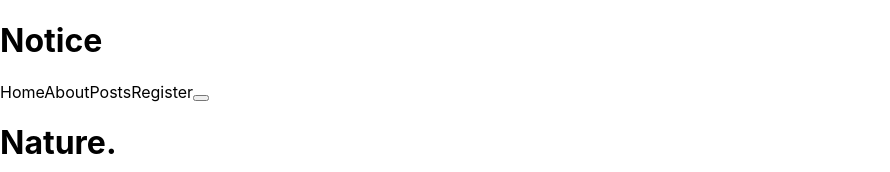
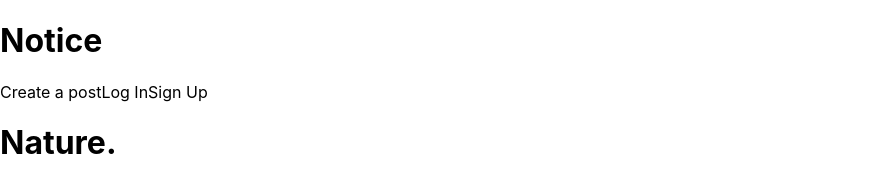
Before and after one commit to deendevelopers/team7March2021, a Next.js app in the folder h4h-team7-web/: page / in a window 1280 px wide. Shown: the top 172 px of the page, without its empty margins (0-890 px from the left). Built offline with nearby package versions, Linux system fonts and the light colour scheme.

Commit message:
header of landing page complete

```diff
--- a/h4h-team7-web/components/header/header.component.tsx
+++ b/h4h-team7-web/components/header/header.component.tsx
@@ -3,10 +3,10 @@ import { Title } from "..";
 import Link from "next/link";
 
 
-const NavItem = (props: PropsWithChildren<{href?:string}>) => {
+const NavItem = (props: PropsWithChildren<{href?:string, className?:string}>) => {
   return (
     <Link href={props.href || ""}>
-      <span className="hidden xl:block font-abhaya-libre uppercase text-gray-800 tracking-wider px-4 xl:px-8 py-2 text-lg hover:underline">
+      <span className={`hidden xl:block font-abhaya-libre sentencecase text-gray-800 tracking-wider px-4 xl:px-8 py-2 text-md hover:underline ${props.className}`}>
         {props.children}
       </span>
     </Link>
@@ -16,19 +16,18 @@ const NavItem = (props: PropsWithChildren<{href?:string}>) => {
 export const Header = () => {
   return (
     <header className="h-24 sm:h-32 flex items-center top-0 right-0 z-20">
-      <div className="container mx-auto px-6 sm:px-12 flex items-center justify-end">
-        <Title></Title>
+      <div className="container mx-auto px-6 sm:px-12 flex items-center justify-between">
+        <h1 className="font-bold underline">Notice</h1>
         <nav className="flex items-center">
-          <NavItem href="/">Home</NavItem>
-          <NavItem href="/">About</NavItem>
-          <NavItem href="/posts">Posts</NavItem>
-          <NavItem href="/register">Register</NavItem>
+          <NavItem className="font-bold" href="/posts">Create a post</NavItem>
+          <NavItem className="underline" href="/register">Log In</NavItem>
+          <NavItem className="underline"href="/register">Sign Up</NavItem>
 
-          <button className="ml-4 xl:ml-8 flex flex-col">
+          {/* <button className="ml-4 xl:ml-8 flex flex-col">
             <span className="w-8 h-1 bg-gray-800 mb-1 rounded"></span>
             <span className="w-8 h-1 bg-gray-800 mb-1 rounded"></span>
             <span className="w-8 h-1 bg-gray-800 mb-1 rounded"></span>
-          </button>
+          </button> */}
         </nav>
       </div>
     </header>
```
